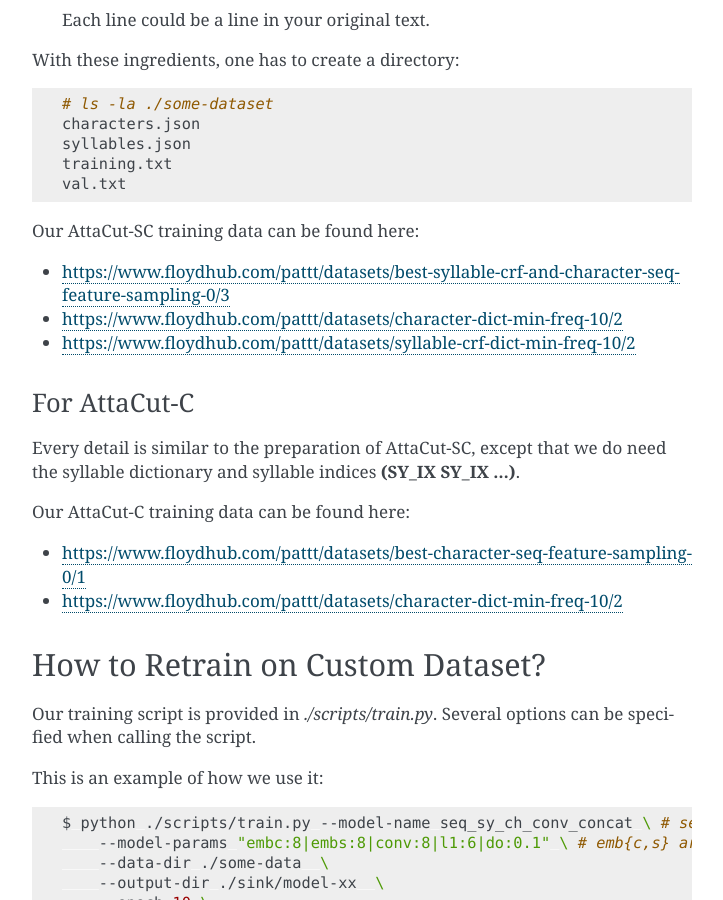
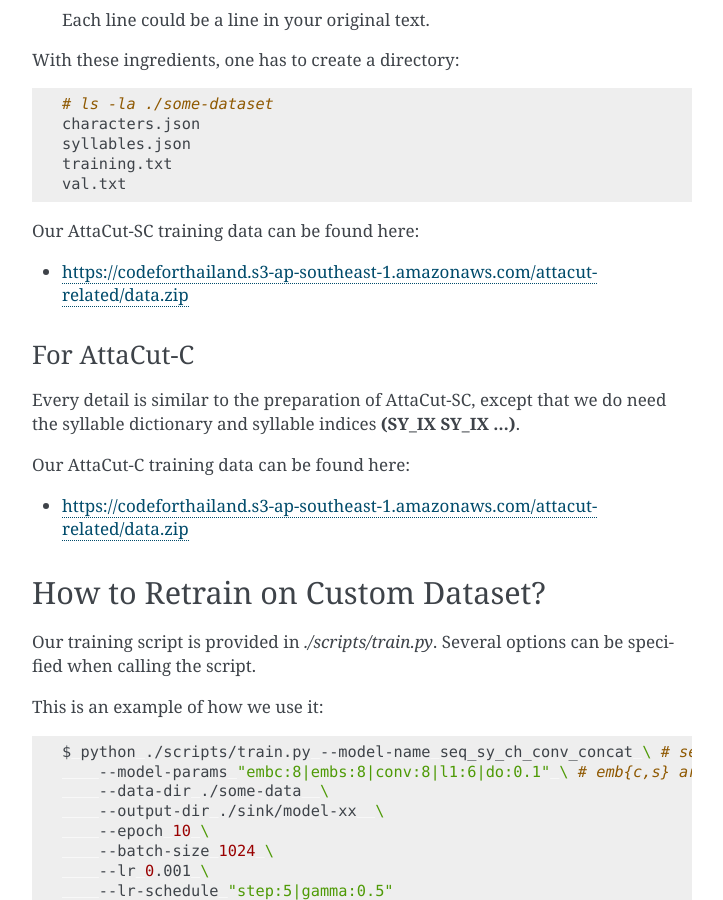
Before and after one commit to PyThaiNLP/attacut, a Sphinx documentation site: the page built from docs/training.rst, in a window 1280 px wide and 900 px high, scrolled down 886 px. Shown: the whole window, without its empty margins (388-1111 px from the left). Built offline with Sphinx 7.4.7, drawn with Linux system fonts in a browser that asks for light colours; some of the changed lines change nothing that is shown.

Commit message:
Update training.rst

```diff
--- a/docs/training.rst
+++ b/docs/training.rst
@@ -52,9 +52,7 @@
 
 Our AttaCut-SC training data can be found here:
 
-- https://www.floydhub.com/pattt/datasets/best-syllable-crf-and-character-seq-feature-sampling-0/3
-- https://www.floydhub.com/pattt/datasets/character-dict-min-freq-10/2
-- https://www.floydhub.com/pattt/datasets/syllable-crf-dict-min-freq-10/2
+- https://codeforthailand.s3-ap-southeast-1.amazonaws.com/attacut-related/data.zip
 
 
 For AttaCut-C
@@ -64,8 +62,7 @@
 
 Our AttaCut-C training data can be found here:
 
-- https://www.floydhub.com/pattt/datasets/best-character-seq-feature-sampling-0/1
-- https://www.floydhub.com/pattt/datasets/character-dict-min-freq-10/2
+- https://codeforthailand.s3-ap-southeast-1.amazonaws.com/attacut-related/data.zip
 
 
 How to Retrain on Custom Dataset?
```
